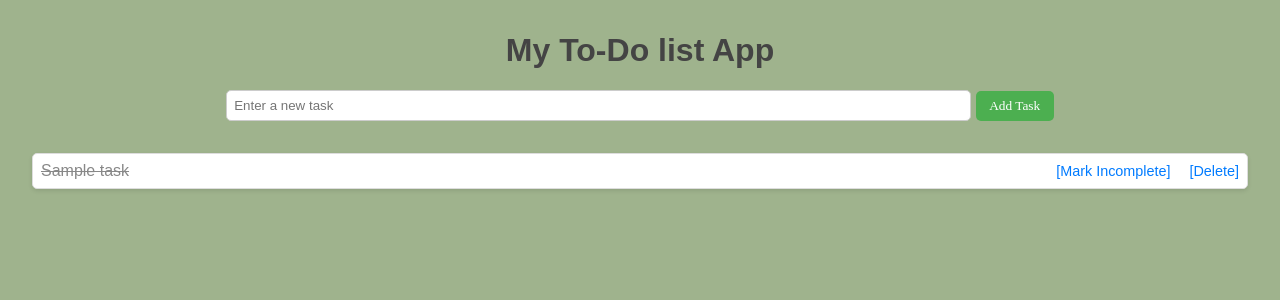
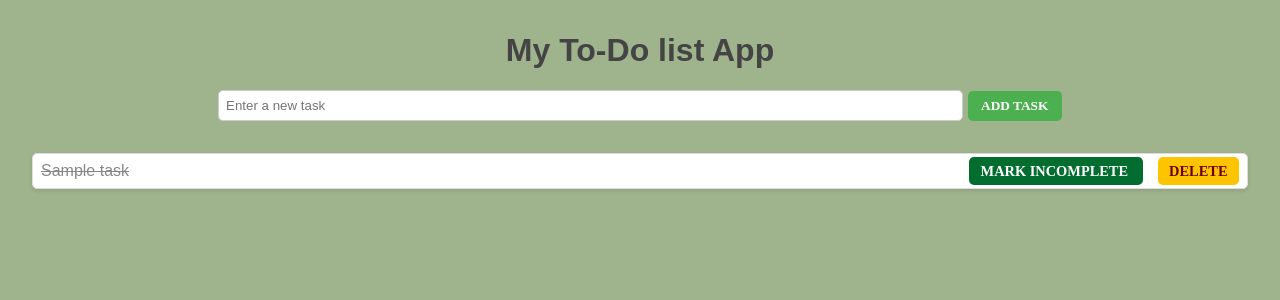
Before and after one commit to Ellarono/Phase-4-project-to-do-list, a Flask app: page / in a window 1280 px wide. Shown: the top 300 px of the page. Run offline with Flask 3, Linux system fonts and the light colour scheme; tables that the repository leaves empty hold one stand-in row (values such as "Sample post").

Commit message:
complete styling

```diff
--- a/project-directory/static/style.css
+++ b/project-directory/static/style.css
@@ -26,7 +26,8 @@ button {
     border-radius: 5px;
     cursor: pointer;
     font-family: 'Times New Roman', Times, serif;
-    text-transform: capitalize;
+    text-transform: uppercase;
+    font-weight: bold;
 }
 button:hover {
     background-color: #db600e;
@@ -88,5 +89,36 @@ a {
 }
 
 a:hover {
-    color: #0056b3;
+    color: #28333f;
 }
+.button {
+    padding: 0.4em 0.8em;
+    border: none;
+    border-radius: 5px;
+    cursor: pointer;
+    font-size: 0.9em;
+    transition: background-color 0.3s, transform 0.2s;
+    font-family: 'Times New Roman', Times, serif;
+    text-transform: uppercase;
+    font-weight: bold;
+}
+
+.button-done {
+    background-color: #036d2f;
+    color: white;
+}
+
+.button-done:hover {
+    background-color: #4ca772;
+    transform: scale(1.05);
+}
+
+.button-delete {
+    background-color: #ffc400;
+    color: rgb(107, 0, 0);
+}
+
+.button-delete:hover {
+    background-color: #ff6600;
+    transform: scale(1.05);
+}
--- a/project-directory/templates/index.html
+++ b/project-directory/templates/index.html
@@ -17,8 +17,10 @@
         <li>
             <span class="{{ 'completed' if task.completed }}">{{ task.title }}</span>
             <div>
-                <a href="/complete/{{ task.id }}">[Mark {{ 'Incomplete' if task.completed else 'Complete' }}]</a>
-                <a href="/delete/{{ task.id }}">[Delete]</a>
+                <a href="/complete/{{ task.id }}" class="button button-done">
+                    Mark {{ 'Incomplete' if task.completed else 'Done' }}
+                </a>
+                <a href="/delete/{{ task.id }}" class="button button-delete">Delete</a>
             </div>
         </li>
         {% endfor %}
```
Also changed, not shown: project-directory/instance/tasks.db.
